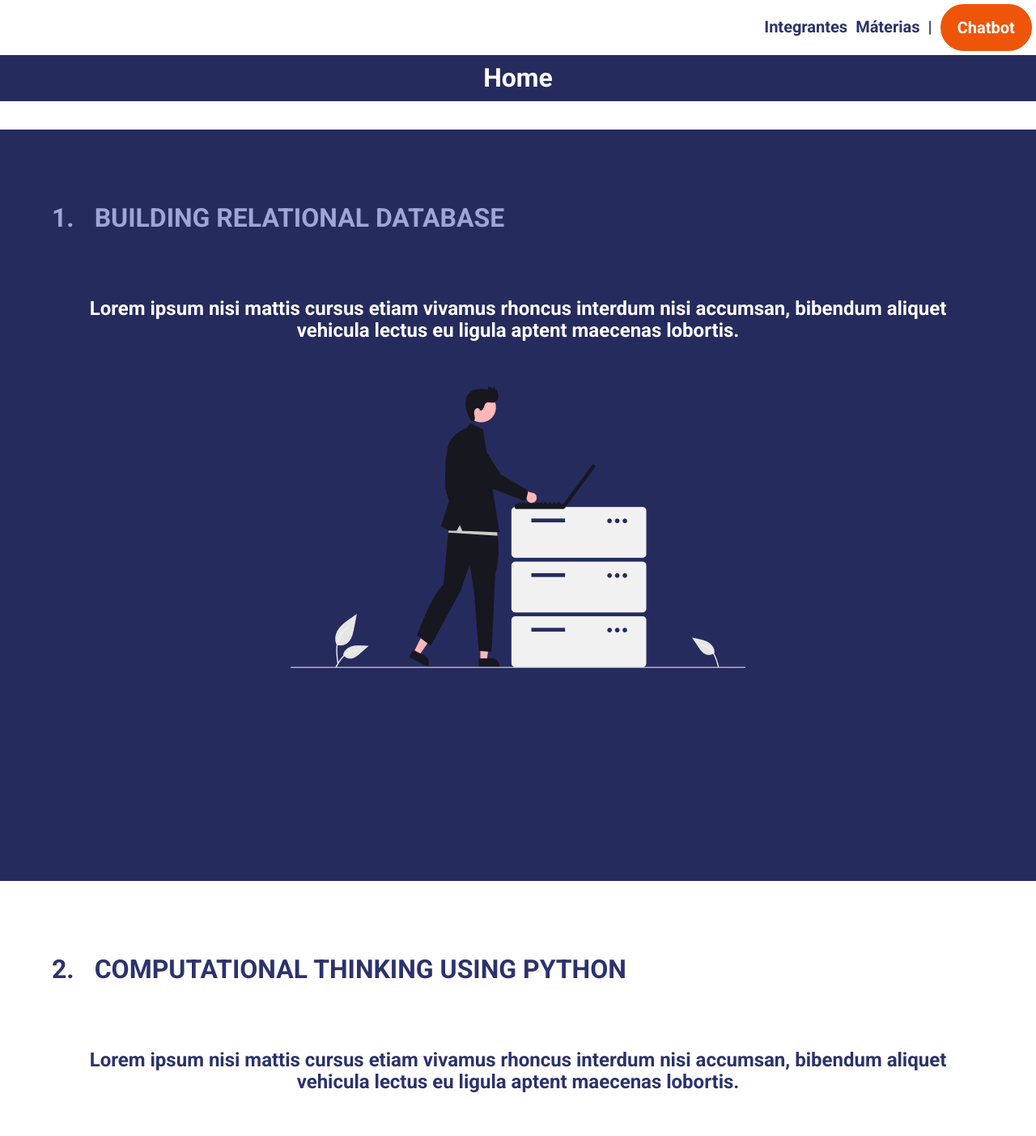
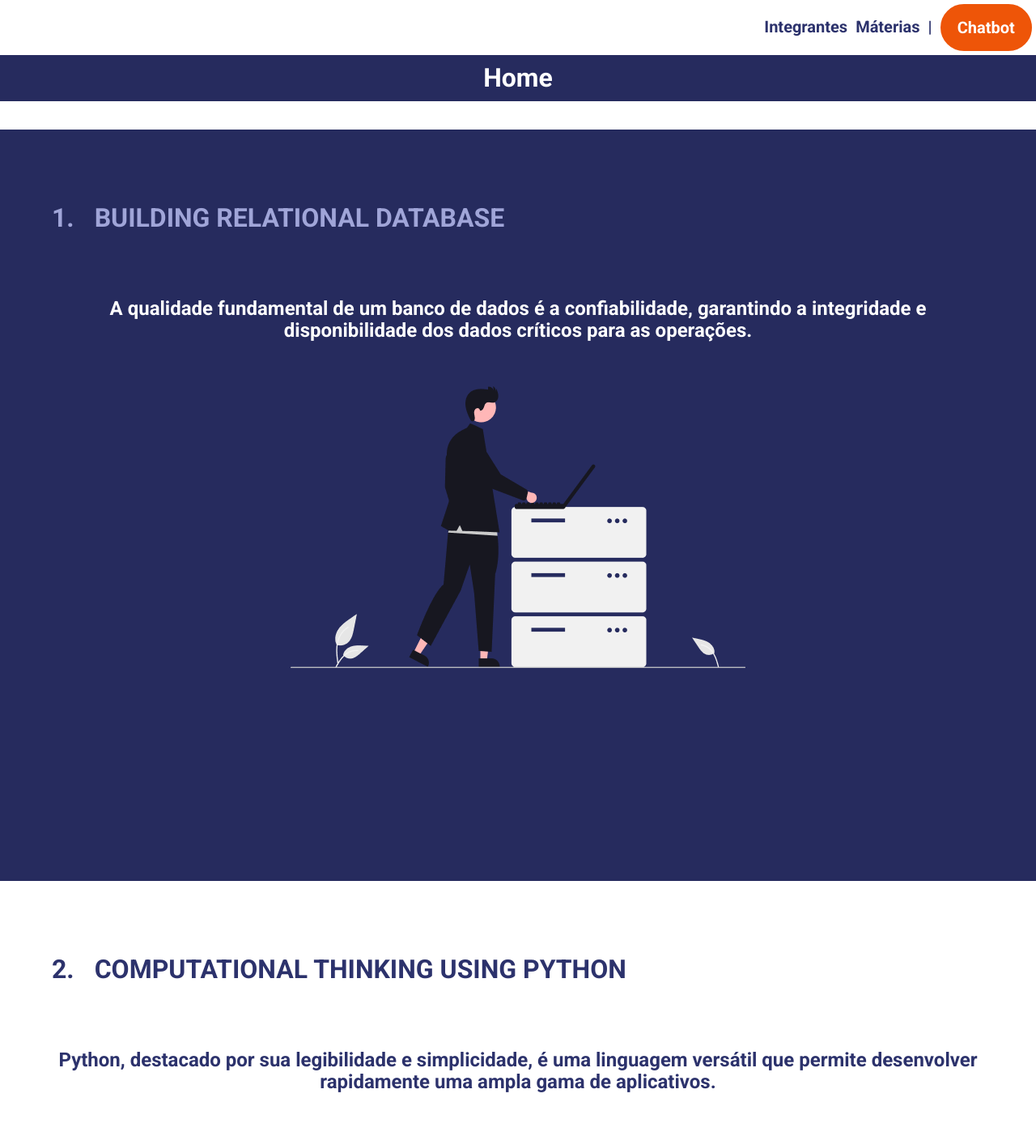
Before and after one commit to Serbatinho/sprint, a React (Vite) app: page /materias in a window 1280 px wide. Shown: the top 1403 px of the page at 81% size. Built offline with nearby package versions, Linux system fonts and the light colour scheme.

Commit message:
Textos inseridos

```diff
--- a/src/routes/Materias/index.jsx
+++ b/src/routes/Materias/index.jsx
@@ -17,7 +17,7 @@ export default function Materias() {
                             <h2 className='materias-title-number' >1. </h2>
                             <h2>BUILDING RELATIONAL DATABASE</h2>
                         </div>
-                        <p>Lorem ipsum nisi mattis cursus etiam vivamus rhoncus interdum nisi accumsan, bibendum aliquet vehicula lectus eu ligula aptent maecenas lobortis. </p>
+                        <p>A qualidade fundamental de um banco de dados é a confiabilidade, garantindo a integridade e disponibilidade dos dados críticos para as operações. </p>
                         <img src={bdImage} alt="imagem da materia 1" />
                     </div>
                     <div className="materias-content materias-color-2">
@@ -25,7 +25,7 @@ export default function Materias() {
                             <h2 className='materias-title-number' >2. </h2>
                             <h2>COMPUTATIONAL THINKING USING PYTHON</h2>
                         </div>
-                        <p>Lorem ipsum nisi mattis cursus etiam vivamus rhoncus interdum nisi accumsan, bibendum aliquet vehicula lectus eu ligula aptent maecenas lobortis. </p>
+                        <p>Python, destacado por sua legibilidade e simplicidade, é uma linguagem versátil que permite desenvolver rapidamente uma ampla gama de aplicativos. </p>
                         <img src={pyImage} alt="imagem da materia 2" />
                     </div>
                     <div className="materias-content materias-color-1">
@@ -41,7 +41,7 @@ export default function Materias() {
                             <h2 className='materias-title-number' >4. </h2>
                             <h2>RESPONSIVE WEB DEVELOPMENT</h2>
                         </div>
-                        <p>Lorem ipsum nisi mattis cursus etiam vivamus rhoncus interdum nisi accumsan, bibendum aliquet vehicula lectus eu ligula aptent maecenas lobortis. </p>
+                        <p>O Java, com sua portabilidade, é uma linguagem confiável e amplamente utilizada, capaz de funcionar em diversas plataformas com facilidade.</p>
                         <img src={webImage} alt="imagem da materia 4" />
                     </div>
                     <div className="materias-content materias-color-1">
@@ -49,7 +49,7 @@ export default function Materias() {
                             <h2 className='materias-title-number' >5. </h2>
                             <h2>SOFTWARE DESIGN & TOTAL EXPERIENCE</h2>
                         </div>
-                        <p>Lorem ipsum nisi mattis cursus etiam vivamus rhoncus interdum nisi accumsan, bibendum aliquet vehicula lectus eu ligula aptent maecenas lobortis. </p>
+                        <p>O Software Design & Total Experience oferece soluções que priorizam a usabilidade, eficiência e inovação, resultando em experiências excepcionais para os usuários.</p>
                         <img src={sofImage} alt="imagem da materia 5" />
                     </div>
                     <div className="materias-content materias-color-2">
@@ -57,7 +57,7 @@ export default function Materias() {
                             <h2 className='materias-title-number' >6. </h2>
                             <h2>AI & CHATBOT</h2>
                         </div>
-                        <p>Lorem ipsum nisi mattis cursus etiam vivamus rhoncus interdum nisi accumsan, bibendum aliquet vehicula lectus eu ligula aptent maecenas lobortis. </p>
+                        <p>Os Chatbots, com sua automação inteligente, melhoram o atendimento ao cliente, agilizam tarefas e proporcionam interações eficazes e personalizadas.</p>
                         <img src={aiImage} alt="imagem da materia 6" />
                     </div>
                 </div>
--- a/src/routes/SaibaMais/index.jsx
+++ b/src/routes/SaibaMais/index.jsx
@@ -10,10 +10,10 @@ export default function SaibaMais() {
                         <img className="image-saiba" src={carro} alt="Saiba Mais" />
                         <figcaption>Projeto Proteção Pesada</figcaption>
                     </figure>
-                    <p>lorem ipsum dolor sit amet, consectetur adipiscing elit, sed do eiusmod tempor incid</p>
-                    <p>lorem ipsum dolor sit amet, consectetur adipiscing elit, sed do eiusmod tempor incid</p>
-                    <p>lorem ipsum dolor sit amet, consectetur adipiscing elit, sed do eiusmod tempor incid</p>
-                    <p>lorem ipsum dolor sit amet, consectetur adipiscing elit, sed do eiusmod tempor incid</p>
+                    <p>A princípio, o projeto se tratava de consertar o sistema de aquisição e modelagem de dados da Porto, mas após o primeiro Sprint foi identificado que o problema provavelmente se reside em processos. Então o primeiro passo deve ser entrevistar algum centro operacional da Porto para averiguar o problema.</p>
+                    <p>Em seguida, entra o início da parte prática com a modelagem da ideia, é esperado para o primeiro Sprint desta entrega ter ele inteiro pronto. Começando com gestão de projetos em Software Design, elaborando o plano de ação, aquisição de dados e parâmetros. Após o refinamento da ideia, vamos definir o fluxo do problema com DataBase e atribuir parâmetros mais técnicos com uma modelagem inicial instruída pela matéria de Domain. </p>
+                    <p>Com a modelagem em mãos, vamos desenvolver um protótipo em Python para testar a usabilidade, um aprimoramento deste em Java de maneira mais robusta e por último a aplicação final em Watson sem a integração nas plataformas com ChatBot</p>
+                    <p>Para a conclusão, vamos apresentar todo o conteúdo em um site instruído pela matéria de Web Design.</p>
                 </div>
             </main>
         </>
```
